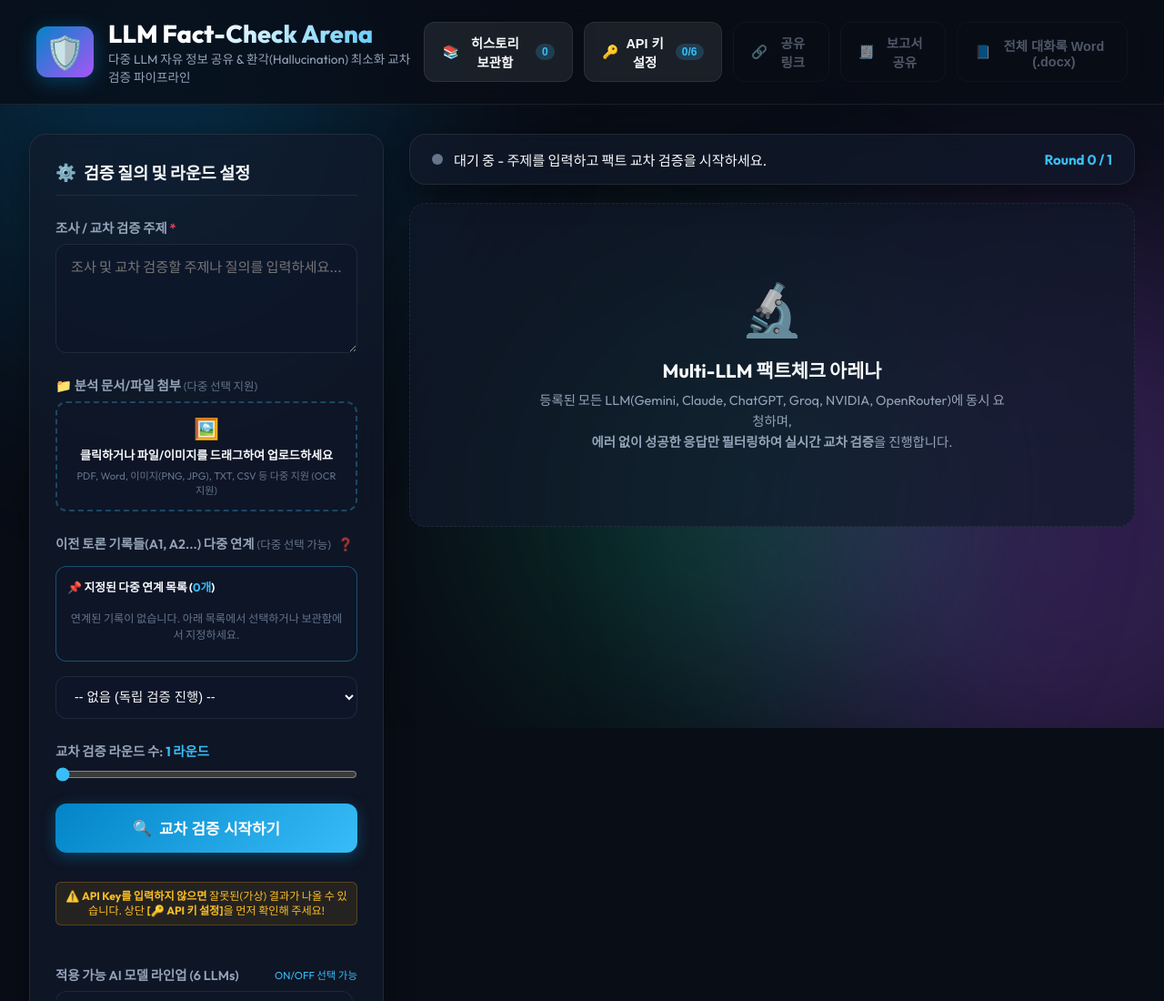
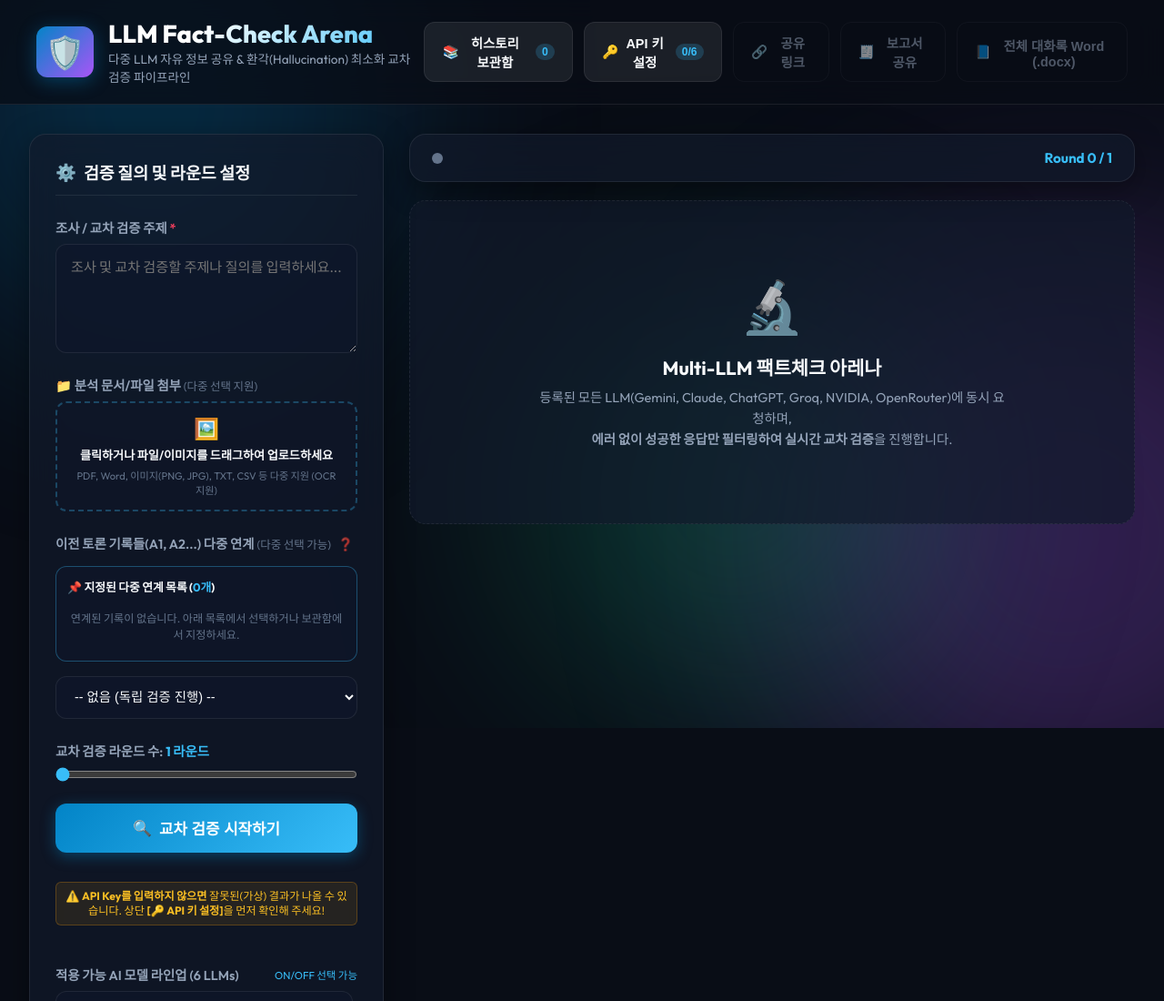
Before and after one commit to soulrsp/LLM-Debate-Agent, a website: page index.html in a window 1280 px wide. Shown: the top 1100 px of the page at 91% size. Drawn offline with nearby package versions, Linux system fonts and the light colour scheme; no server answers; a web font is replaced by a local one.

Commit message:
Update index.html

```diff
--- a/index.html
+++ b/index.html
@@ -249,7 +249,7 @@
       <div class="arena-header glass-card">
         <div class="status-indicator">
           <span class="status-dot" id="status-dot"></span>
-          <span id="status-text">대기 중 - 주제를 입력하고 팩트 교차 검증을 시작하세요.</span>
+          <span id="status-text"></span>
         </div>
         <div class="round-progress" id="round-progress">Round 0 / 1</div>
       </div>
```
